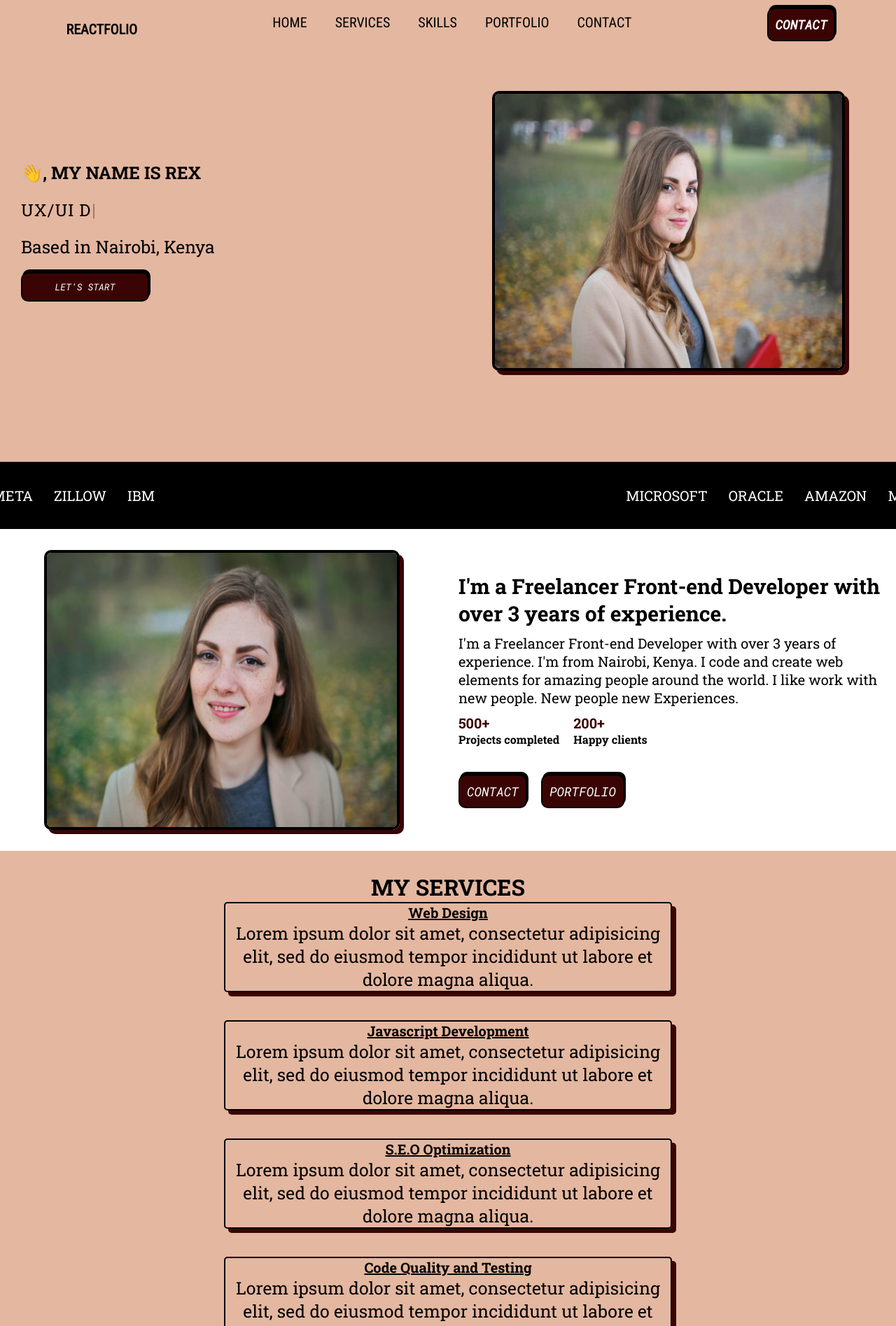
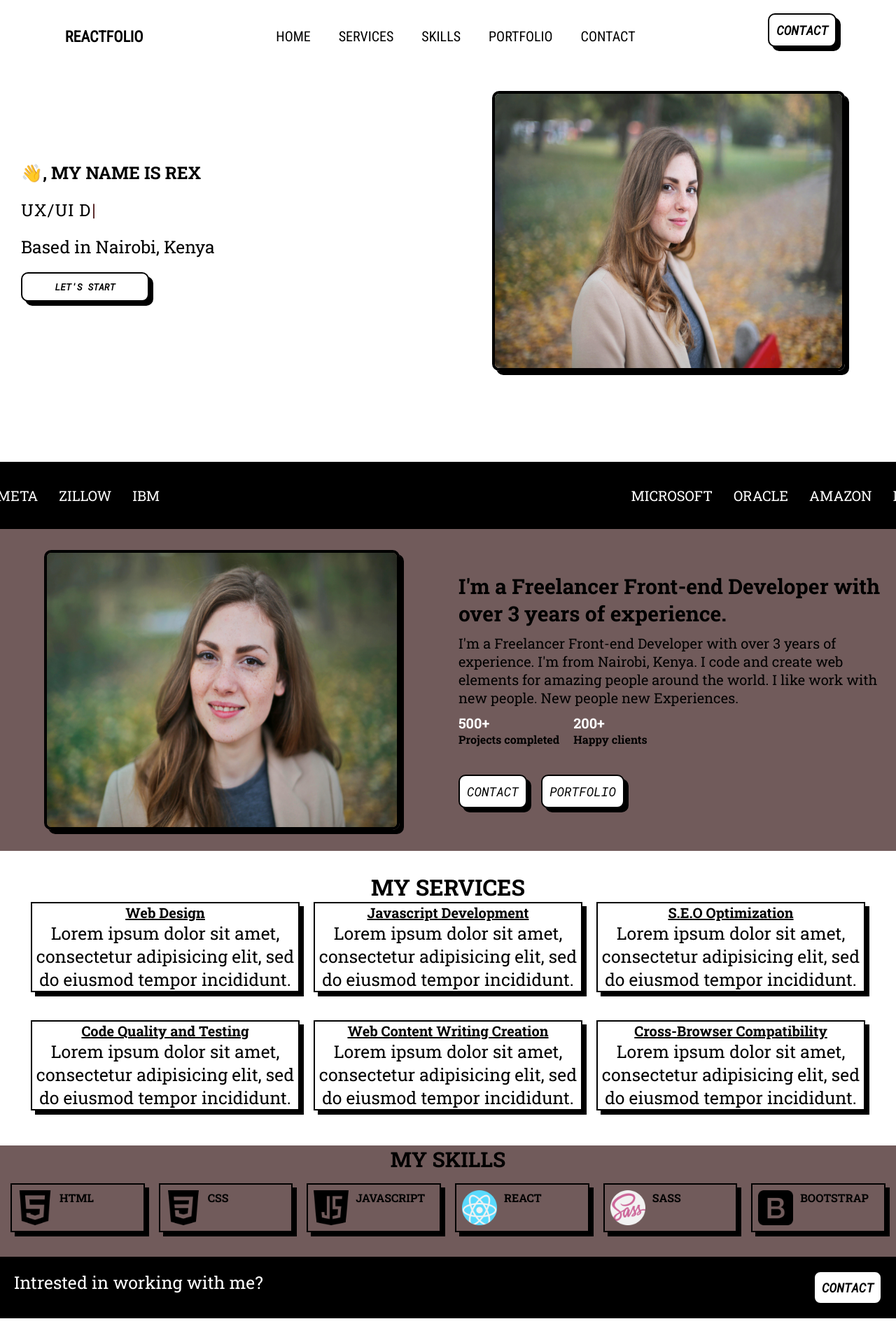
Before and after one commit to Pauline-Oraro/reactfolio, a React (Create React App) app: page / in a window 1280 px wide. Shown: the top 1895 px of the page at 70% size. Built offline with nearby package versions, Linux system fonts and the light colour scheme.

Commit message:
updated the files

```diff
--- a/src/App.css
+++ b/src/App.css
@@ -16,7 +16,7 @@
 
 
 body{
-  background-color: #E4B7A0;
+  background-color: #ffffff;
 }
 
 a{
--- a/src/App.js
+++ b/src/App.js
@@ -135,32 +135,32 @@ function App() {
 
             <div className='service-card'>
               <h4>Web Design</h4>
-              <p>Lorem ipsum dolor sit amet, consectetur adipisicing elit, sed do eiusmod tempor incididunt ut labore et dolore magna aliqua.</p>
+              <p>Lorem ipsum dolor sit amet, consectetur adipisicing elit, sed do eiusmod tempor incididunt.</p>
             </div>
 
             <div className='service-card'>
               <h4>Javascript Development</h4>
-              <p>Lorem ipsum dolor sit amet, consectetur adipisicing elit, sed do eiusmod tempor incididunt ut labore et dolore magna aliqua.</p>
+              <p>Lorem ipsum dolor sit amet, consectetur adipisicing elit, sed do eiusmod tempor incididunt.</p>
             </div>
 
             <div className='service-card'>
               <h4>S.E.O Optimization</h4>
-              <p>Lorem ipsum dolor sit amet, consectetur adipisicing elit, sed do eiusmod tempor incididunt ut labore et dolore magna aliqua.</p>
+              <p>Lorem ipsum dolor sit amet, consectetur adipisicing elit, sed do eiusmod tempor incididunt.</p>
             </div>
 
             <div className='service-card'>
               <h4>Code Quality and Testing</h4>
-              <p>Lorem ipsum dolor sit amet, consectetur adipisicing elit, sed do eiusmod tempor incididunt ut labore et dolore magna aliqua.</p>
+              <p>Lorem ipsum dolor sit amet, consectetur adipisicing elit, sed do eiusmod tempor incididunt.</p>
             </div>
 
             <div className='service-card'>
               <h4>Web Content Writing Creation</h4>
-              <p>Lorem ipsum dolor sit amet, consectetur adipisicing elit, sed do eiusmod tempor incididunt ut labore et dolore magna aliqua.</p>
+              <p>Lorem ipsum dolor sit amet, consectetur adipisicing elit, sed do eiusmod tempor incididunt.</p>
             </div>
 
             <div className='service-card'>
               <h4>Cross-Browser Compatibility</h4>
-              <p>Lorem ipsum dolor sit amet, consectetur adipisicing elit, sed do eiusmod tempor incididunt ut labore et dolore magna aliqua.</p>
+              <p>Lorem ipsum dolor sit amet, consectetur adipisicing elit, sed do eiusmod tempor incididunt.</p>
             </div>
           </div>
         </div>
@@ -485,7 +485,7 @@ function App() {
             </div>
             <div className='contact-socials'>
               <div className='reserved-info'>
-                <p>&copy; 2024 copyright all right resered by reactfolio</p>
+                <p>&copy; 2024 copyright all right reserved by reactfolio</p>
               </div>
 
               <div className='social-images'>
--- a/src/css/contact.css
+++ b/src/css/contact.css
@@ -8,7 +8,7 @@
     justify-content: center;
     gap: 20px;
 
-
+    background-color: #715B5B;
 }
 
 .contact-information{
@@ -43,7 +43,7 @@ form input, textarea{
     width: 100%;
     border: 2px solid black;
     padding: 10px;
-    box-shadow: 6px 6px  #3B0404;
+    box-shadow: 6px 6px black;
 }
 
 label{
@@ -55,7 +55,7 @@ label{
     padding: 10px;
     width: 50%;
     border: 2px solid black;
-    box-shadow: 6px 6px  #3B0404;
+    box-shadow: 6px 6px black;
 }
 
 .contact-location{
@@ -97,7 +97,7 @@ label{
 .social-images img{
     border: 2px solid black;
     padding: 8px;
-    box-shadow: 4px 4px  #3B0404;
+    box-shadow: 4px 4px black;
     width: 50px;
 }
 
--- a/src/css/header.css
+++ b/src/css/header.css
@@ -3,7 +3,7 @@
 
 
 .header{
-    background-color: #E4B7A0;
+    background-color: #ffffff;
 
     position: fixed;
     top: 0px;
@@ -23,7 +23,7 @@
 
 .logo h1{
     color: black;
-    font-size: 20px;
+    font-size: 22px;
 }
 
 .nav{
@@ -33,7 +33,7 @@
 
     position: fixed;
 
-    background-color: #E4B7A0;
+    background-color: white;
 
     overflow: hidden;
 
@@ -50,9 +50,8 @@
 
 .menu a:hover{
     text-decoration: underline;
-    text-decoration-color: #E98980;
+    text-decoration-color: black;
 
-    color: #E98980;
 }
 
 /*container for the hamburger menu*/
@@ -63,17 +62,17 @@
 }
 
 .hamb-line{
-    background-color: #ffffff;
+    background-color: black;
 
     display: block;
     height: 4px;
     position: relative;
-    top: -15px;
+    top: -28px;
     width: 34px;
 }
 
 .hamb-line::before, .hamb-line::after{
-    background-color: #ffffff;
+    background-color: black;
 
     content: "";
 
@@ -131,6 +130,7 @@
         float: right;
         width: fit-content;
         background: transparent;
+        padding-top: 20px;
     }
     .menu li{
         float: left;
@@ -150,14 +150,15 @@
         border: 2px solid black;
         border-radius: 10px;
 
-        box-shadow: 2px -4px black;
+        box-shadow: 6px 6px  black;
 
-        color: #ffffff;
-        background-color: #3B0404;
+        color: black;
+        background-color: white;
         font-family: Roboto Mono, monospace;
         font-size: 18px;
+        font-weight: bolder;
 
         padding: 10px;
-        margin-top: 5px;
+        margin-top: 2px;
     }
 }
--- a/src/css/homepage.css
+++ b/src/css/homepage.css
@@ -42,15 +42,18 @@
     border-radius: 10px;
     padding: 10px;
 
-    box-shadow: 2px -4px black;
+    box-shadow: 6px 6px  black;
 
-    background-color: #3B0404;
+    background-color: white;
+
 
     font-family: Roboto Mono, monospace;
 }
 
 .welcome-text button a{
-    color: #ffffff;
+    color: black;
+
+    font-weight: bolder;
 }
 
 
@@ -86,7 +89,7 @@
     border: 4px solid black;
     border-radius: 10px;
 
-    box-shadow: 6px 6px  #3B0404;
+    box-shadow: 6px 6px  black;
 }
 
 
@@ -122,7 +125,7 @@
 .home-information{
 
 
-    background-color: #ffffff;
+    background-color: #715B5B;
     width: 100%;
 
     display: flex;
@@ -150,7 +153,7 @@
     border: 4px solid black;
     border-radius: 10px;
 
-    box-shadow: 6px 6px  #3B0404;
+    box-shadow: 6px 6px black;
 }
 
 .info-container{
@@ -184,7 +187,7 @@
 
 
 .projects p{
-    color: #3B0404;
+    color: white;
     font-weight: bolder;
 }
 
@@ -193,7 +196,7 @@
 }
 
 .clients p{
-    color: #3B0404;
+    color: white;
     font-weight: bolder;
 }
 
@@ -213,16 +216,16 @@
     border-radius: 10px;
 
     padding: 10px;
-    box-shadow: 2px -4px black;
+    box-shadow: 6px 6px black;
 
-    background-color: #3B0404;
+    background-color: #ffffff;
 
     font-family: Roboto Mono, monospace;
     font-size: 18px;
 }
 
 .info-buttons button a{
-    color: #ffffff;
+    color: black;
 }
 
 @media only screen and (max-width: 800px){
@@ -253,7 +256,7 @@
 }
 
 
-@media only screen and (max-width: 380px){
+@media only screen and (max-width: 430px){
     .home-container{
         margin: 80px auto;
 
--- a/src/css/portfolio.css
+++ b/src/css/portfolio.css
@@ -38,7 +38,7 @@
     border: 4px solid black;
     border-radius: 10px;
 
-    box-shadow: 6px 6px  #3B0404;
+    box-shadow: 6px 6px black;
 
 }
 
@@ -70,18 +70,19 @@
 .popup-button{
     display: flex;
     justify-content: center;
-    background-color: #3B0404;
-    color: white;
+    background-color:#ffffff;
+    color: black;
 
     font-family: Roboto Mono, monospace;
     font-size: 18px;
+    font-weight: bolder;
 
     padding: 10px;
 
     border: 2px solid black;
     border-radius: 10px;
 
-    box-shadow: 2px -4px black;
+    box-shadow: 6px 6px black;
 
     width: 30%;
 }
--- a/src/css/services.css
+++ b/src/css/services.css
@@ -16,7 +16,8 @@
 
 .services{
     display: flex;
-    flex-direction: column;
+    flex-direction: row;
+    flex-wrap: wrap;
     justify-content: center;
     align-items: center;
     gap: 20px;
@@ -25,9 +26,8 @@
 
 .service-card{
     border: 2px solid black;
-    border-radius: 5px;
-    box-shadow: 6px 6px  #3B0404;
-    width: 50%;
+    box-shadow: 6px 6px black;
+    width: 30%;
     margin-bottom: 20px;
 }
 
@@ -40,3 +40,14 @@
 .service-card p{
     text-align: center;
 }
+
+
+@media only screen and (max-width: 800px){
+    .services{
+        display: flex;
+        flex-direction: column;
+    }
+    .service-card{
+        width: 50%;
+    }
+}
--- a/src/css/skills.css
+++ b/src/css/skills.css
@@ -2,7 +2,7 @@
 @import url('https://fonts.googleapis.com/css2?family=Roboto+Condensed&family=Roboto+Mono:ital@1&display=swap');
 
 .skills-container{
-    background-color: #ffffff;
+    background-color: #715B5B;
 
 
     width: 100%;
@@ -34,7 +34,7 @@
 
     width: 50%;
     border: 2px solid black;
-    box-shadow: 6px 6px  #3B0404;
+    box-shadow: 6px 6px black;
     padding: 8px;
     margin-bottom: 20px;
 }
@@ -71,7 +71,7 @@
 }
 
 .statement-section button{
-    background-color: #3B0404;
+    background-color: #ffffff;
     font-family: Roboto Mono, monospace;
     font-size: 18px;
 
@@ -80,11 +80,12 @@
     border: 2px solid black;
     border-radius: 10px;
 
-    box-shadow: 2px -4px black;
+
 }
 
 .statement-section button a{
-    color: #ffffff;
+    color: black;
+    font-weight: bolder;
 }
 
 @media only screen and (max-width: 800px){
```
